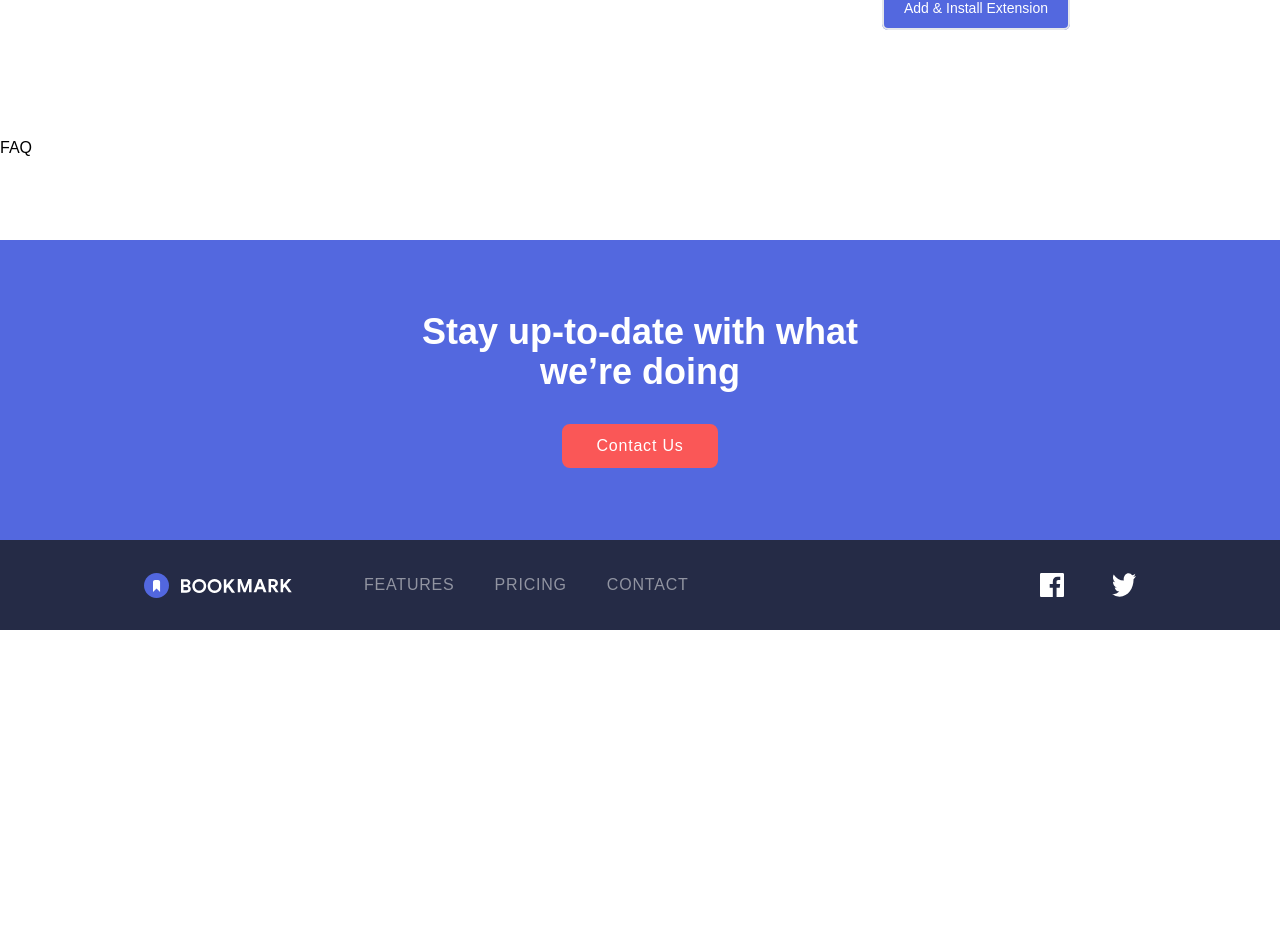
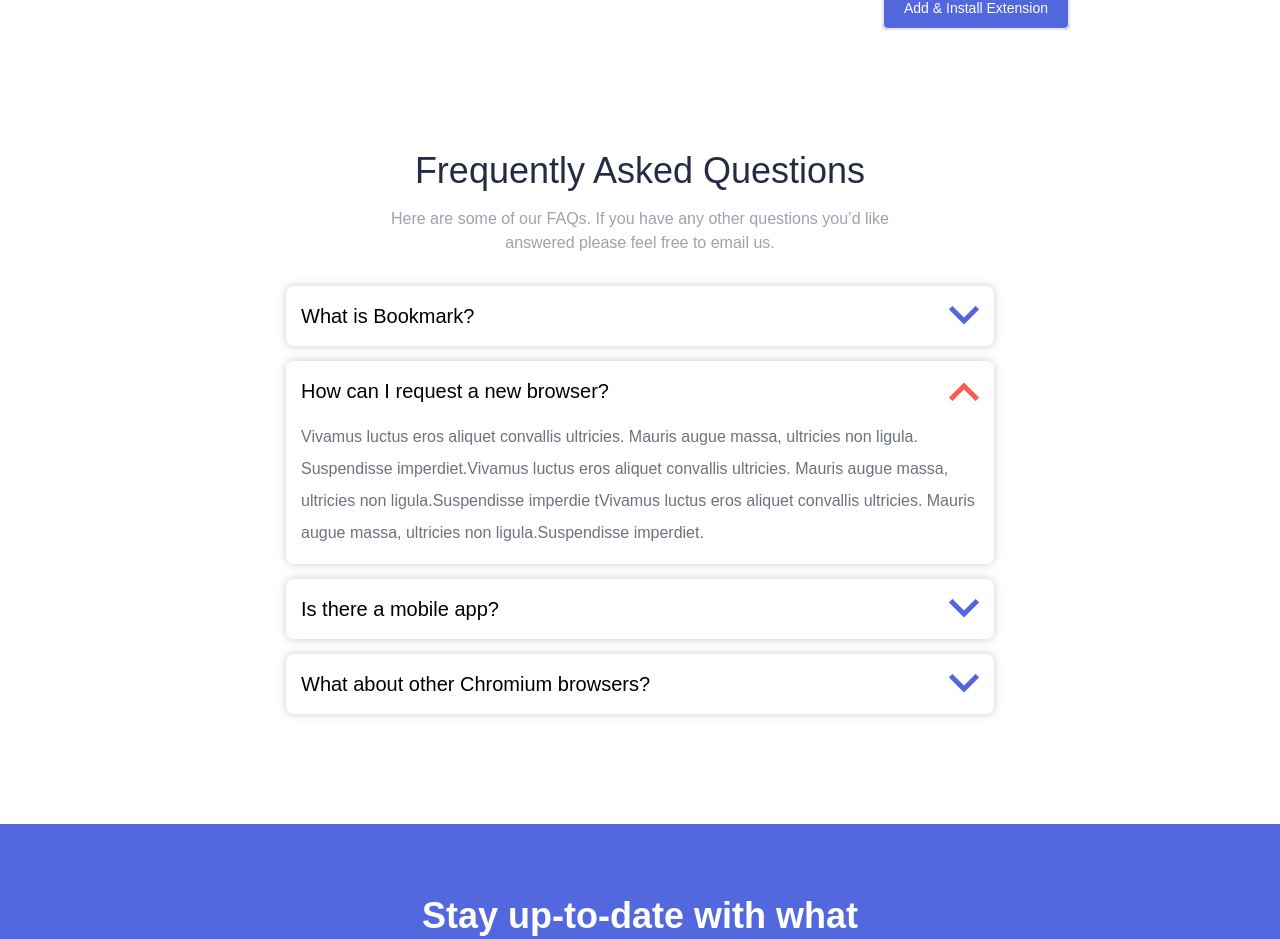
Before and after one commit to Sandrex233/bookmark-landing-page, a React (Create React App) app: page / in a window 1280 px wide. Shown: the part 1254-2193 px from the top of the page. Before the commit the page ends 1884 px from the top, so only its background shows below. Built offline with nearby package versions, Linux system fonts and the light colour scheme.

Commit message:
FAQ Accordion

```diff
--- a/src/App.js
+++ b/src/App.js
@@ -1,4 +1,4 @@
-import React from "react";
+import React, { useState } from "react";
 import CTA from "./components/CTA";
 import Extension from "./components/Extension";
 import FAQ from "./components/FAQ";
@@ -9,13 +9,58 @@
 
 
 function App() {
+  const [faqs, setfaqs] = useState([
+    {
+      question: 'What is Bookmark?',
+      answer: 'Lorem ipsum dolor sit amet, consectetur adipiscing elit. Fusce tincidunt justo eget ultricies fringilla.Phasellus blandit ipsum quis quam ornare mattis.',
+      open: false
+    },
+    {
+      question: 'How can I request a new browser?',
+      answer: 'Vivamus luctus eros aliquet convallis ultricies. Mauris augue massa, ultricies non ligula. Suspendisse imperdiet.Vivamus luctus eros aliquet convallis ultricies. Mauris augue massa, ultricies non ligula.Suspendisse imperdie tVivamus luctus eros aliquet convallis ultricies. Mauris augue massa, ultricies non ligula.Suspendisse imperdiet.',
+      open: true
+    },
+    {
+      question: 'Is there a mobile app?',
+      answer: 'Sed consectetur quam id neque fermentum accumsan. Praesent luctus vestibulum dolor, ut condimentum urna vulputate eget.Cras in ligula quis est pharetra mattis sit amet pharetra purus.Sed sollicitudin ex et ultricies bibendum.',
+      open: false
+    },
+    {
+      question: 'What about other Chromium browsers?',
+      answer: 'Integer condimentum ipsum id imperdiet finibus. Vivamus in placerat mi, at euismod dui. Aliquam vitae neque eget nisl gravida pellentesque non ut velit.',
+      open: false
+    }
+  ]);
+
+  const toggleFAQ = index => {
+    setfaqs(faqs.map((faq, i) => {
+      if (i === index) {
+        faq.open = !faq.open
+      } else {
+        faq.open = false;
+      }
+
+      return faq;
+    }))
+  }
+
+
   return (
     <div className="font-rubik">
       <Navbar />
       <Hero />
       <Features />
       <Extension />
-      <FAQ />
+      <div className="faqs">
+        <div className='flex items-center justify-center flex-col'>
+          <h1 className='text-4xl font-medium text-[#252B46] text-center inline'>Frequently Asked Questions</h1>
+          <p className='max-w-sm md:max-w-lg py-4 font-normal text-gray-400 text-center'>Here are some of our FAQs. If you have any other questions you’d like
+            answered please feel free to email us.</p>
+        </div>
+        {faqs.map((faq, i) => (
+          <FAQ faq={faq} key={i} index={i} toggleFAQ={toggleFAQ} />
+        ))}
+      </div>
       <CTA />
       <Footer />
     </div>
--- a/src/components/FAQ.jsx
+++ b/src/components/FAQ.jsx
@@ -1,8 +1,25 @@
 import React from 'react'
 
-const FAQ = () => {
+const FAQ = ({ faq, index, toggleFAQ }) => {
     return (
-        <div>FAQ</div>
+        <>
+            <div
+                className={"faq " + (faq.open ? 'open' : '')}
+                key={index}
+                onClick={() => toggleFAQ(index)}
+            >
+                <div className="faq-question hover:text-[#FA5757] cursor-pointer">
+                    {faq.question}
+                </div>
+                <div className="faq-answer tracking-normal text-base leading-loose  font-normal text-gray-500 text-left">
+                    {faq.answer}
+                </div>
+            </div>
+        </>
+
+
+
+
     )
 }
 
--- a/src/components/Features.jsx
+++ b/src/components/Features.jsx
@@ -1,7 +1,4 @@
 import React from 'react'
-
-
-
 
 
 const Features = () => {
--- a/src/index.css
+++ b/src/index.css
@@ -8,3 +8,73 @@
 .hovered:hover {
     filter: invert(52%) sepia(28%) saturate(5991%) hue-rotate(328deg) brightness(99%) contrast(99%);
 }
+
+
+
+* {
+	margin: 0;
+	padding: 0;
+	box-sizing: border-box;
+}
+
+
+.faqs {
+	width: 100%;
+	max-width: 768px;
+	margin: 0 auto;
+	padding: 15px;
+}
+
+.faqs .faq {
+	margin: 15px;
+	padding: 15px;
+	background-color: #FFF;
+	border-radius: 8px;
+	box-shadow: 0px 0px 10px rgba(0, 0, 0, 0.2);
+}
+
+.faqs .faq .faq-question {
+	position: relative;
+	font-size: 20px;
+	padding-right: 80px;
+
+	transition: all 0.4s ease;
+}
+
+.faqs .faq .faq-question::after {
+	content: '';
+	position: absolute;
+	top: 50%;
+	right: 0px;
+	transform: translateY(-50%);
+	width: 30px;
+	height: 30px;
+
+	background-image: url('./assets/icon-arrow.svg');
+	background-position: center;
+	background-size: contain;
+	background-repeat: no-repeat;
+
+	transition: all 0.4s ease-out;
+}
+
+.faqs .faq .faq-answer {
+	opacity: 0;
+	max-height: 0;
+	overflow-y: hidden;
+	transition: all 0.4s ease-out;
+}
+
+.faqs .faq.open .faq-question {
+	margin-bottom: 15px;
+}
+
+.faqs .faq.open .faq-question::after {
+	transform: translateY(-50%) rotate(180deg);
+	filter: invert(52%) sepia(28%) saturate(5991%) hue-rotate(328deg) brightness(99%) contrast(99%);
+}
+
+.faqs .faq.open .faq-answer {
+	max-height: 1000px;
+	opacity: 1;
+}
```
Also changed, not shown: src/arrow-down-mint.svg (added).
